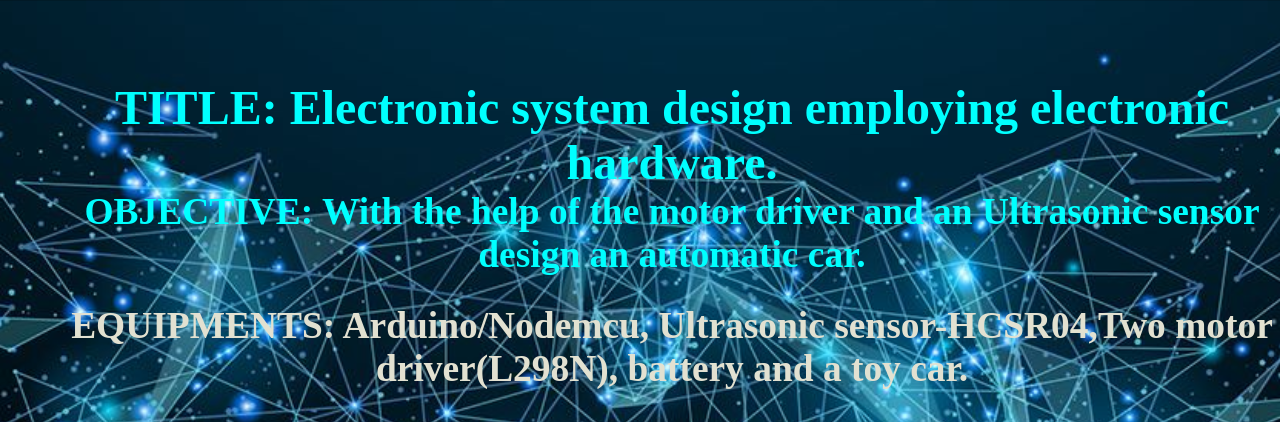
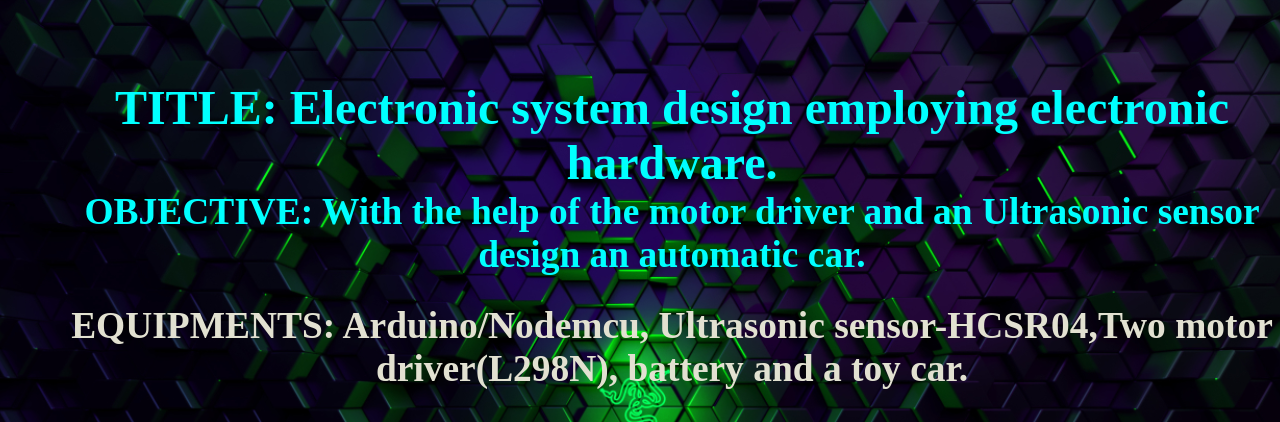
Before and after one commit to Krishnendu2905/bubai_bahar_se_lona, a plain HTML site: page index.html in a window 1280 px wide. Shown: the top 422 px of the page. Drawn offline with Linux system fonts and the light colour scheme.

Commit message:
Update index.html

```diff
--- a/index.html
+++ b/index.html
@@ -13,7 +13,7 @@
     }
     body{
         background-color: rgb(15, 172, 15);
-        background-image: url("ImageDetail_fd3463c4-f15b-4991-9353-627cbc4e0274_Large.jpg");
+        background-image: url("back.jpg");
         background-repeat: no-repeat;
         background-attachment: fixed;
         background-size: cover;
```
